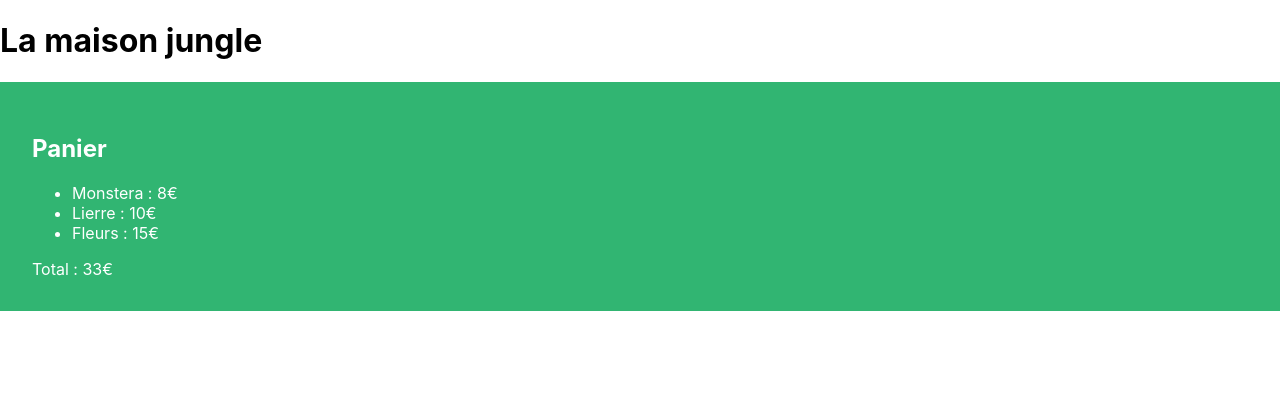
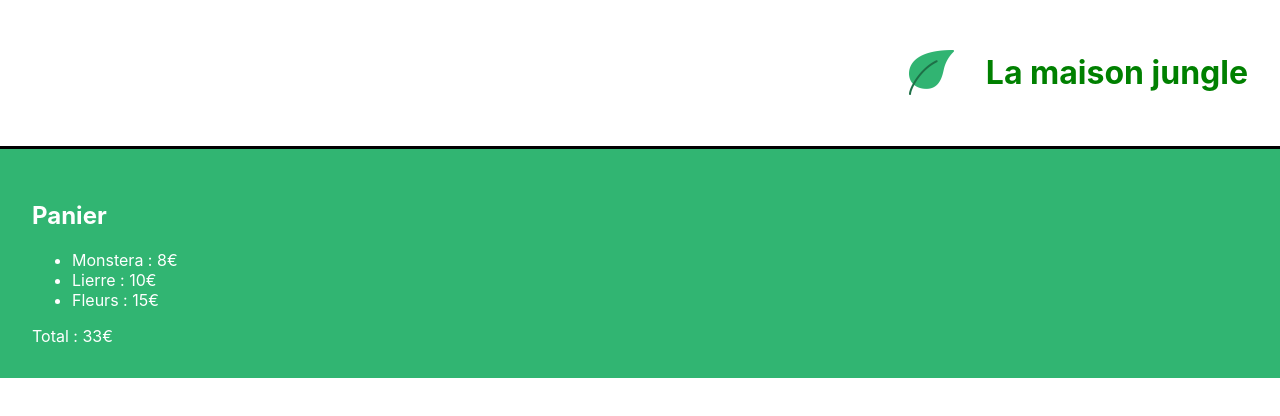
Before and after one commit to Tintgire/La-maison-de-la-jungle-JSX, a React (Create React App) app: page / in a window 1280 px wide. Shown: the top 416 px of the page. Built offline with nearby package versions, Linux system fonts and the light colour scheme.

Commit message:
add banner

```diff
--- a/src/components/Banner.js
+++ b/src/components/Banner.js
@@ -1,5 +1,14 @@
+import "../styles/Banner.css";
+import logo from "../assets/logo.png";
+
 function Banner() {
-  return <h1>La maison jungle</h1>;
+  const title = "La maison jungle";
+  return (
+    <div className="lmj-banner">
+      <img src={logo} alt="La maison jungle" className="lmj-logo" />
+      <h1 className="lmj-title">{title}</h1>
+    </div>
+  );
 }
 
 export default Banner;
--- a/src/index.js
+++ b/src/index.js
@@ -1,7 +1,9 @@
 import React from "react";
 import ReactDOM from "react-dom/client";
+
 import "./styles/index.css";
-import App from "./components/App.js";
+
+import App from "./components/App";
 
 const root = ReactDOM.createRoot(document.getElementById("root"));
 root.render(
--- a/src/styles/Banner.css
+++ b/src/styles/Banner.css
@@ -0,0 +1,19 @@
+.lmj-banner {
+  color: green;
+  text-align: right;
+  padding: 32px;
+  border-bottom: solid 3px black;
+  display: flex;
+  justify-content: flex-end;
+  flex-direction: row;
+  align-items: center;
+}
+
+.lmj-title {
+  padding-left: 32px;
+}
+
+.lmj-logo {
+  height: 45px;
+  width: 45px;
+}
```
